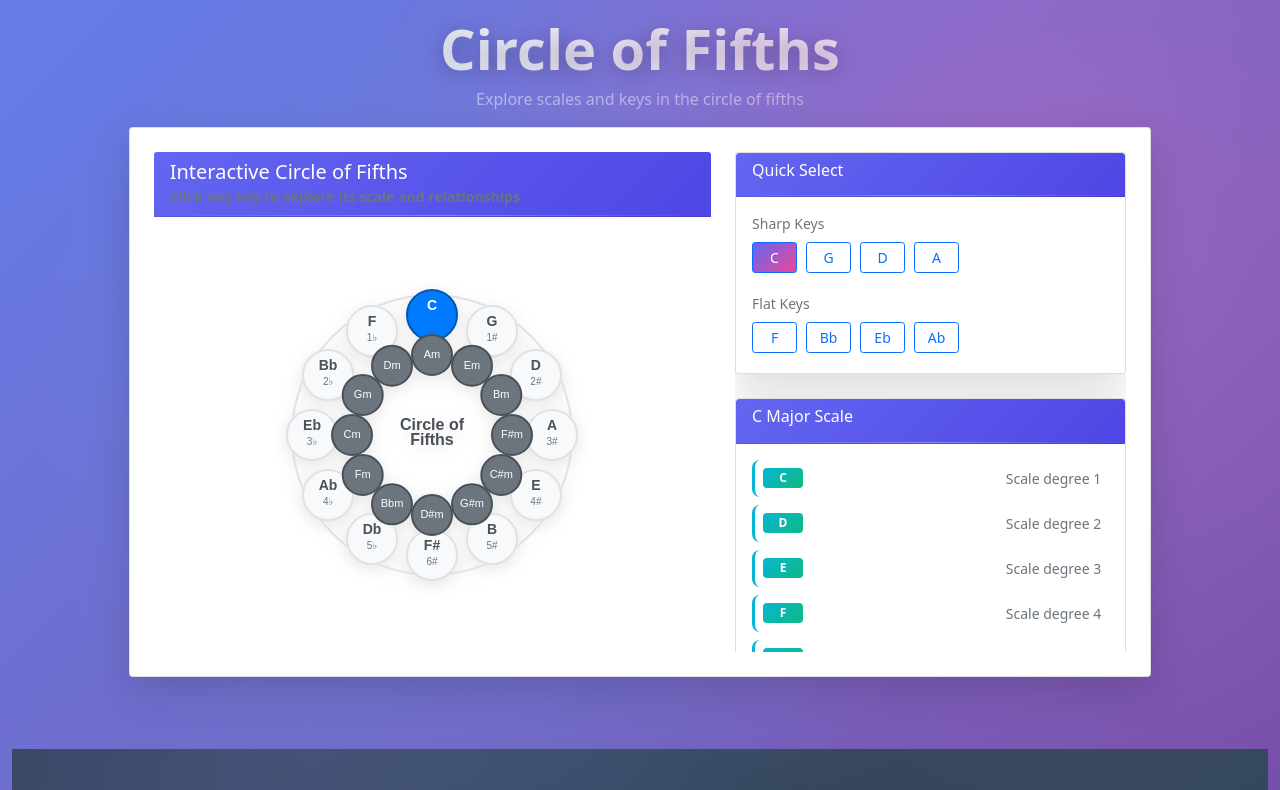
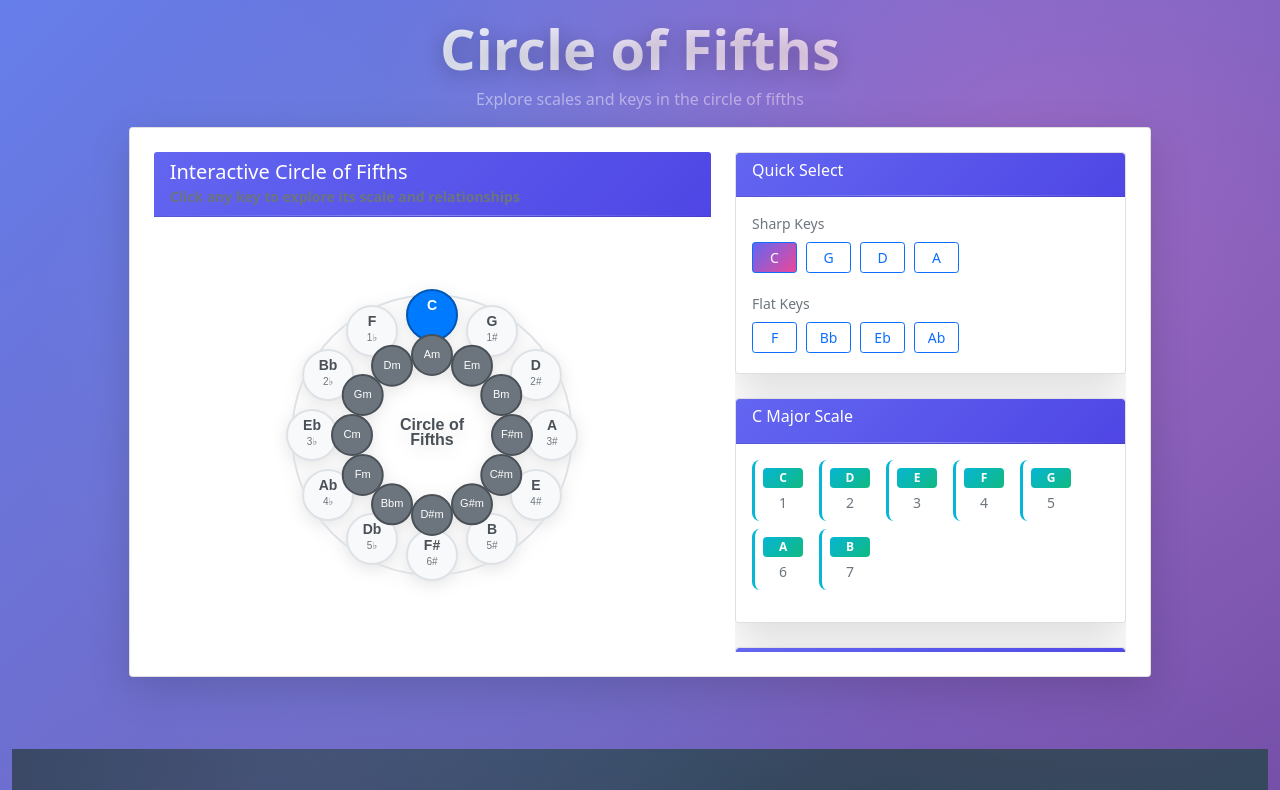
Before and after one commit to goncaloestrelado/proj-acordes, a React (Create React App) app: page / in a window 1280 px wide. Shown: the top 790 px of the page. Built offline with nearby package versions, Linux system fonts and the light colour scheme.

Commit message:
Refactor scale notes display in App component; change layout from vertical to horizontal for improved readability and UI consistency.

```diff
--- a/src/App.js
+++ b/src/App.js
@@ -90,18 +90,17 @@ function App() {
                           </h6>
                         </Card.Header>
                         <Card.Body>
-                          <div className="scale-notes-vertical">
-                            {currentScale.map((note, index) => (
-                              <div
-                                key={index}
-                                className="scale-note-item d-flex justify-content-between align-items-center mb-2"
-                              >
-                                <Badge bg="info" className="scale-note-badge">
-                                  {note}
-                                </Badge>
-                                <small className="text-muted">Scale degree {index + 1}</small>
-                              </div>
-                            ))}
+                          <div className="scale-notes-horizontal">
+                            <div className="d-flex flex-wrap gap-2 mb-3">
+                              {currentScale.map((note, index) => (
+                                <div key={index} className="scale-note-item text-center">
+                                  <Badge bg="info" className="scale-note-badge d-block mb-1">
+                                    {note}
+                                  </Badge>
+                                  <small className="text-muted d-block">{index + 1}</small>
+                                </div>
+                              ))}
+                            </div>
                           </div>
                         </Card.Body>
                       </Card>
```
